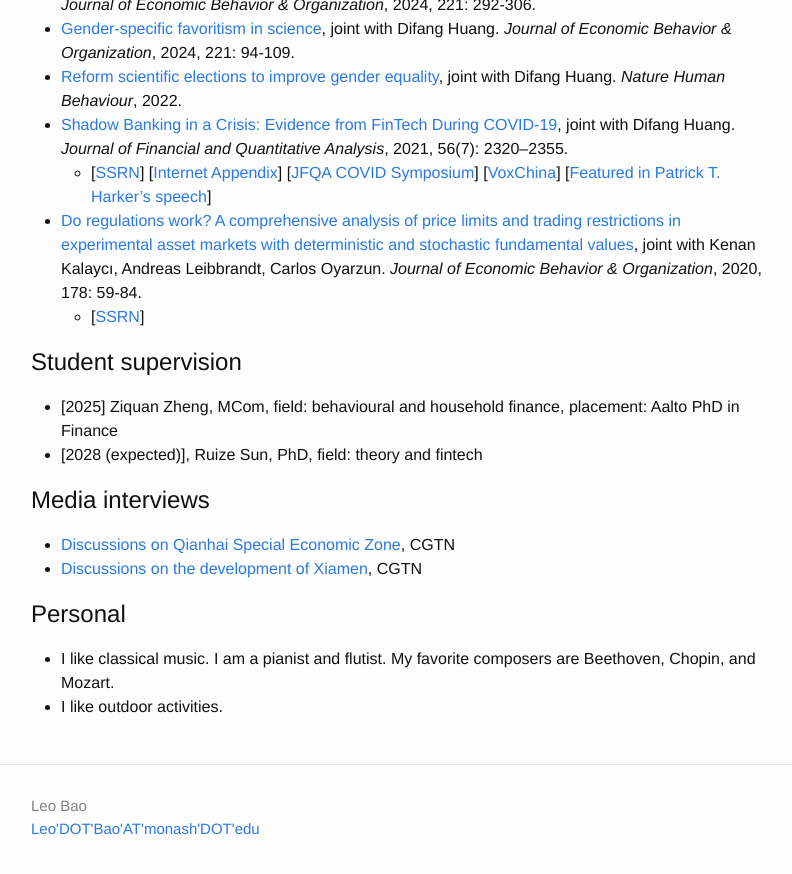
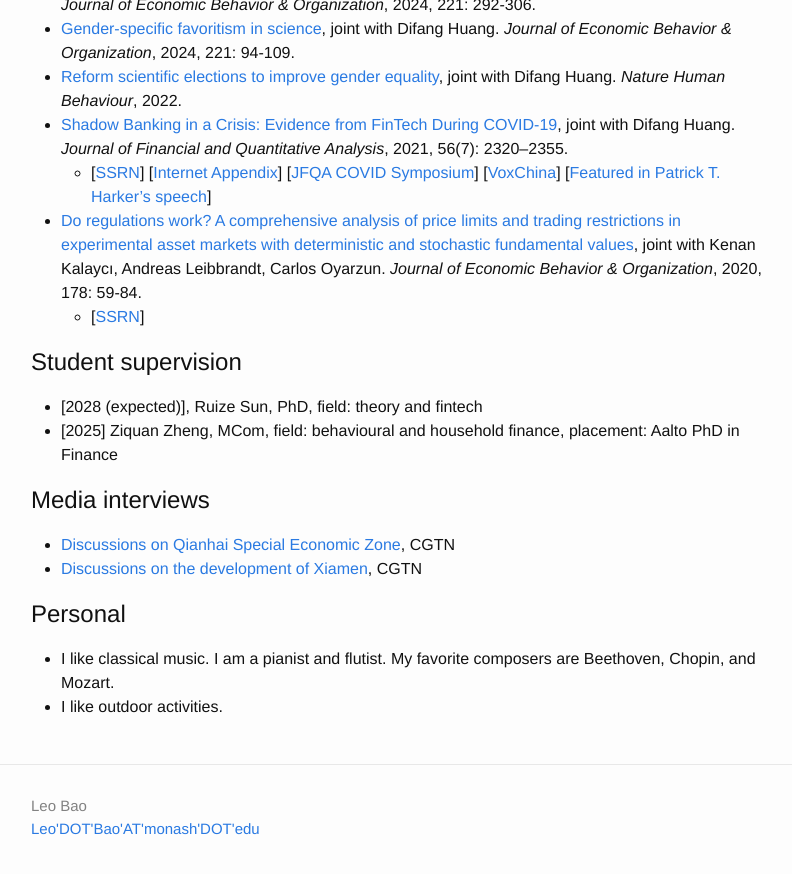
Before and after one commit to zhengyang-bao/zhengyang-bao.github.io, a Jekyll site: the page built from index.md, in a window 1280 px wide and 900 px high, scrolled down 840 px. Shown: the top 874 px of the window, without its empty margins (239-1031 px from the left). Built offline with Jekyll 4.4.1, drawn with Linux system fonts in a browser that asks for light colours.

```diff
--- a/index.md
+++ b/index.md
@@ -34,8 +34,8 @@ layout: default
   - [[SSRN](https://papers.ssrn.com/sol3/papers.cfm?abstract_id=3916604)]
 
 ## Student supervision
+- [2028 (expected)], Ruize Sun, PhD, field: theory and fintech
 - [2025] Ziquan Zheng, MCom, field: behavioural and household finance, placement: Aalto PhD in Finance
-- [2028 (expected)], Ruize Sun, PhD, field: theory and fintech
 
 ## Media interviews
 - [Discussions on Qianhai Special Economic Zone](https://news.cgtn.com/news/2021-09-20/Expert-Shenzhen-s-Qianghai-offers-opportunities-for-HK-13Iyp1gpoGs/index.html), CGTN
```
